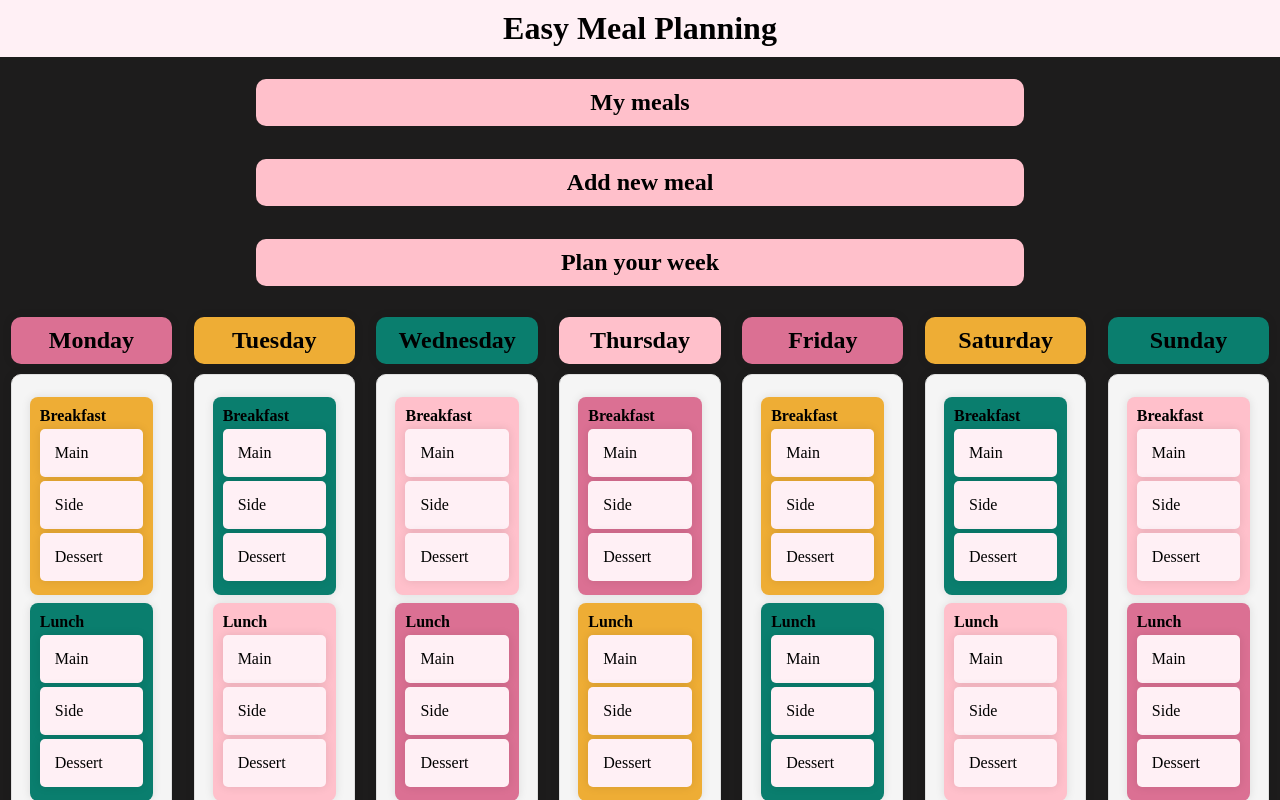
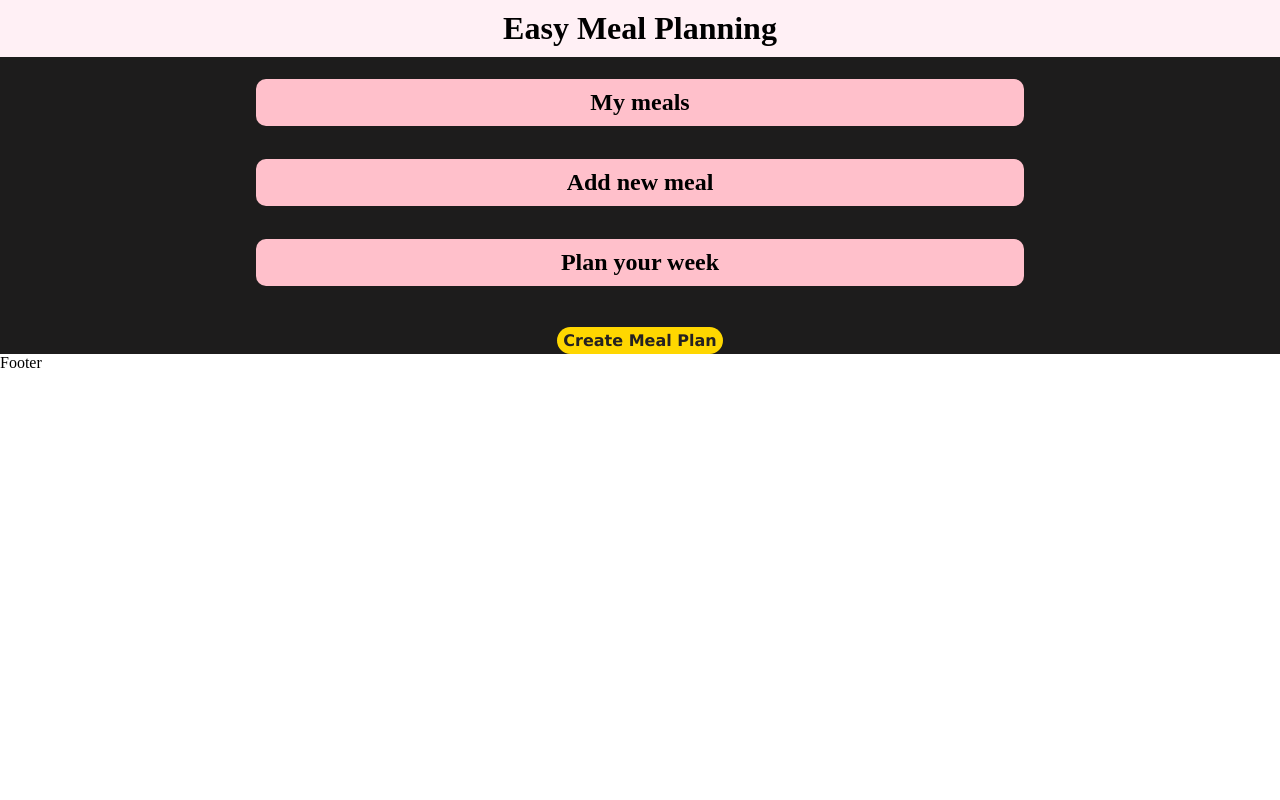
Before and after one commit to Nymesia47/meal-planner-generator, a React (Vite) app: page / in a window 1280 px wide. Shown: the top 800 px of the page. Built offline with nearby package versions, Linux system fonts and the light colour scheme.

Commit message:
Days of the week display as checked

```diff
--- a/src/components/layout/Main.jsx
+++ b/src/components/layout/Main.jsx
@@ -16,7 +16,7 @@ function Main() {
     <main>
       <NavList planTheWeekFormDisplay= {planTheWeekFormDisplay} setPlanTheWeekFormDisplay= {setPlanTheWeekFormDisplay}/>
       <PlanTheWeekForm planTheWeekFormDisplay= {planTheWeekFormDisplay} planningData={planningData} setPlanningData={setPlanningData}/>
-      <WeekSchedule />
+      <WeekSchedule planningData={planningData}/>
     </main>
 
   )
--- a/src/components/mainPage/WeekSchedule.jsx
+++ b/src/components/mainPage/WeekSchedule.jsx
@@ -1,17 +1,31 @@
 import DayCard from './elements/DayCard'
 import '/src/styles/Day-plan.scss'
+import DayCardMeal from './elements/DayCardMeal'
 
-function WeekSchedule() {
+function WeekSchedule({planningData}) {
+
+  const weekPlanHTML = planningData.days.map((day, index)=> {
+    return (
+      <li className='dayCard' key={index}>
+        <h3 className="peach-bg">{day.charAt(0).toUpperCase() + day.slice(1)}</h3>
+        <ul className='dayCard-meals-list'>
+          <DayCardMeal title="Dinner" colorBg={"pink-bg"} />
+        </ul>
+      </li>);
+  });
+
+
   return (
     <section className="week">
             <ul className="week-days">
-                <DayCard weekDay="Monday" colorBgDay="peach-bg" colorBgBrk="orange-bg" colorBgLunch="blue-bg" colorBgDinner="pink-bg"/>
+              {weekPlanHTML}
+                {/* <DayCard weekDay="Monday" colorBgDay="peach-bg" colorBgBrk="orange-bg" colorBgLunch="blue-bg" colorBgDinner="pink-bg"/>
                 <DayCard weekDay="Tuesday" colorBgDay="orange-bg" colorBgBrk="blue-bg" colorBgLunch="pink-bg" colorBgDinner="peach-bg"/>
                 <DayCard weekDay="Wednesday" colorBgDay="blue-bg" colorBgBrk="pink-bg" colorBgLunch="peach-bg" colorBgDinner="orange-bg"/>
                 <DayCard weekDay="Thursday" colorBgDay="pink-bg" colorBgBrk="peach-bg" colorBgLunch="orange-bg" colorBgDinner="blue-bg"/>
                 <DayCard weekDay="Friday" colorBgDay="peach-bg" colorBgBrk="orange-bg" colorBgLunch="blue-bg" colorBgDinner="pink-bg"/>
                 <DayCard weekDay="Saturday" colorBgDay="orange-bg" colorBgBrk="blue-bg" colorBgLunch="pink-bg" colorBgDinner="peach-bg"/>
-                <DayCard weekDay="Sunday" colorBgDay="blue-bg" colorBgBrk="pink-bg" colorBgLunch="peach-bg" colorBgDinner="orange-bg"/>
+                <DayCard weekDay="Sunday" colorBgDay="blue-bg" colorBgBrk="pink-bg" colorBgLunch="peach-bg" colorBgDinner="orange-bg"/> */}
             </ul>
 
            <button className="yellow-bg js-btn">Create Meal Plan</button>
--- a/src/components/mainPage/elements/DayCard.jsx
+++ b/src/components/mainPage/elements/DayCard.jsx
@@ -5,8 +5,8 @@ function DayCard({weekDay, colorBgDay, colorBgBrk, colorBgLunch, colorBgDinner})
     <li className='dayCard'>
         <h3 className={colorBgDay}>{weekDay}</h3>
         <ul className='dayCard-meals-list'>
-            <DayCardMeal title="Breakfast" colorBg={colorBgBrk} />
-            <DayCardMeal title="Lunch" colorBg={colorBgLunch} />
+            {/* <DayCardMeal title="Breakfast" colorBg={colorBgBrk} />
+            <DayCardMeal title="Lunch" colorBg={colorBgLunch} /> */}
             <DayCardMeal title="Dinner" colorBg={colorBgDinner} />
         </ul>
     </li>
--- a/src/components/mainPage/elements/DayCardMeal.jsx
+++ b/src/components/mainPage/elements/DayCardMeal.jsx
@@ -7,8 +7,8 @@ function DayCardMeal({title, colorBg}) {
       <h4>{title}</h4>
       <ul>
         <DayCardMealCourse text="Main" />
-        <DayCardMealCourse text="Side" />
-        <DayCardMealCourse text="Dessert" />
+        {/* <DayCardMealCourse text="Side" />
+        <DayCardMealCourse text="Dessert" /> */}
       </ul>
     </li>
   )
```
